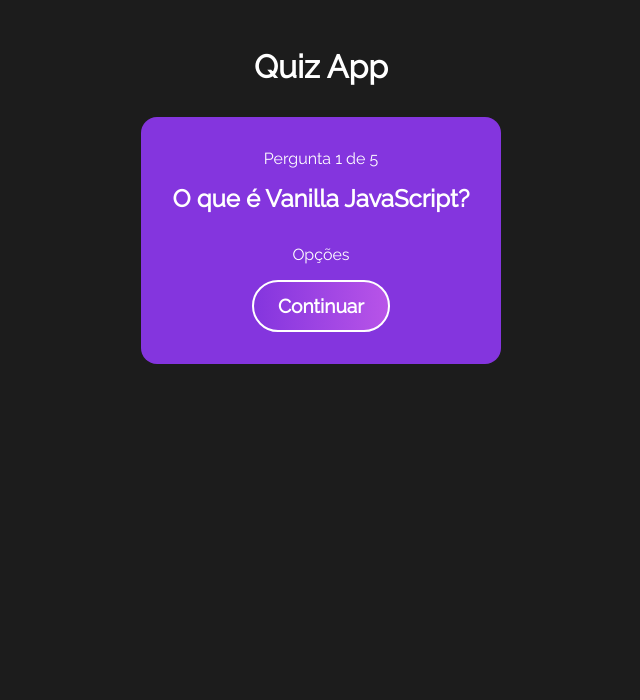
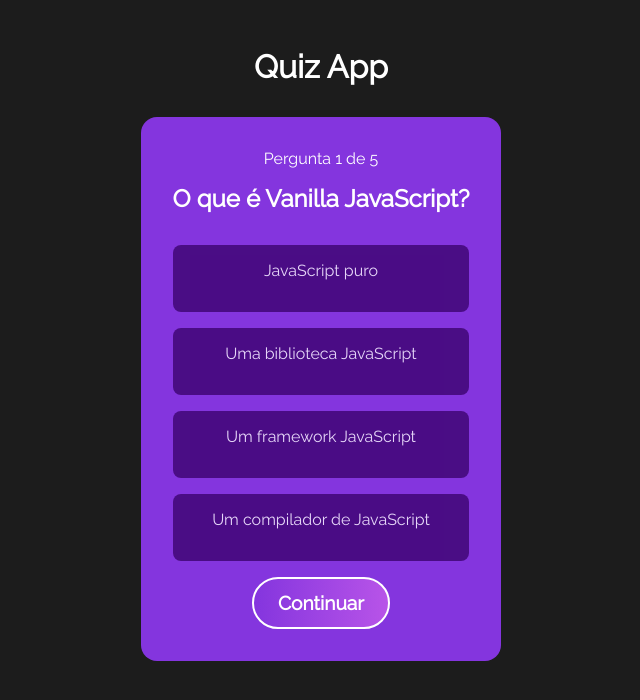
Before and after one commit to rogerworkup/Quiz_training, a React (Vite) app: page / in a window 1280 px wide. Both pictures are taken after a click on the button "Iniciar". Shown: the top 700 px of the page, without its empty margins (319-959 px from the left). Built offline with nearby package versions, Linux system fonts and the light colour scheme.

Commit message:
Finalizado a exibicao das opcoes

```diff
--- /dev/null
+++ b/src/components/Option.css
@@ -0,0 +1,17 @@
+.option {
+    background-color: #3c0370;
+    border-radius: .5rem;
+    padding: 1rem;
+    margin-bottom: 1rem;
+    cursor: pointer;
+    opacity: .8;
+    transition: 0.4s;
+}
+
+.option:hover {
+    opacity: 1;
+}
+
+#options-container .option p {
+    margin-bottom: 0;
+}
--- /dev/null
+++ b/src/components/Options.jsx
@@ -0,0 +1,15 @@
+import { useContext } from "react"
+import { QuizContext } from "../context/quiz"
+
+import "./Option.css";
+
+const Option = ({option}) => {
+    const [QuizState, dispatch] = useContext(QuizContext)
+  return (
+    <div className="option">
+        <p>{option}</p>
+    </div>
+  )
+}
+
+export default Option
--- a/src/components/Question.jsx
+++ b/src/components/Question.jsx
@@ -1,5 +1,7 @@
 import { useContext } from 'react'
 import { QuizContext } from '../context/quiz'
+
+import Option from './Options'
 
 import "./Question.css"
 
@@ -9,13 +11,15 @@
 
   return (
     <div id='question'>
-        <p>
-            Pergunta {QuizState.currentQuestion + 1} de {QuizState.questions.length}
-        </p>
+      <p>
+          Pergunta {QuizState.currentQuestion + 1} de {QuizState.questions.length}
+      </p>
 
-        <h2>{currentQuestion.question}</h2>
-        <div id='Options-container'>
-            <p>Opções</p>
+      <h2>{currentQuestion.question}</h2>
+      <div id='Options-container'>
+          {currentQuestion.options.map((option) => (
+            <Option option = {option} key={option} />
+          ))}
         </div>
         <button onClick={() => dispatch({type: "CHANGE_QUESTION"})}>Continuar</button>
     </div>
```
